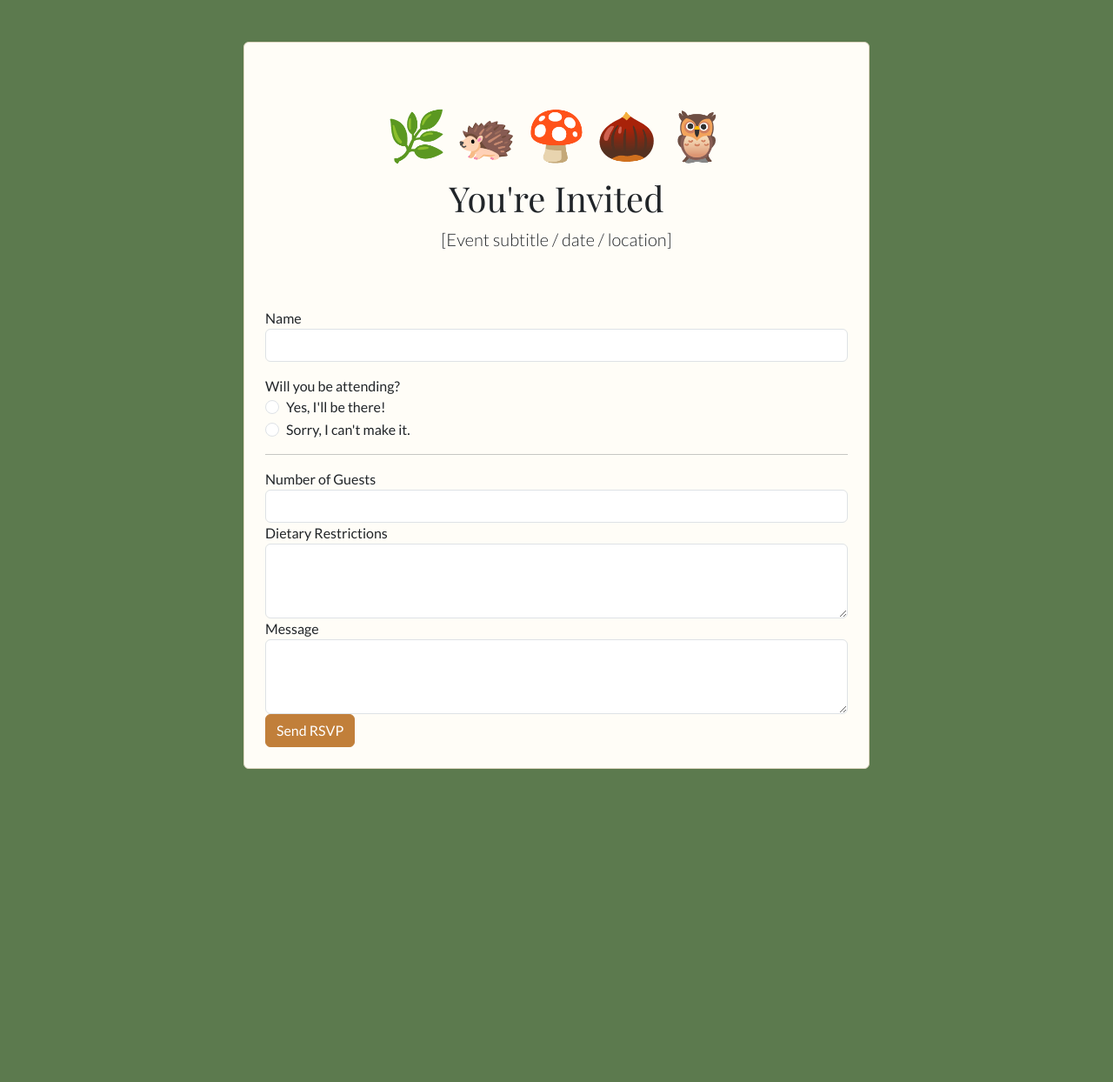
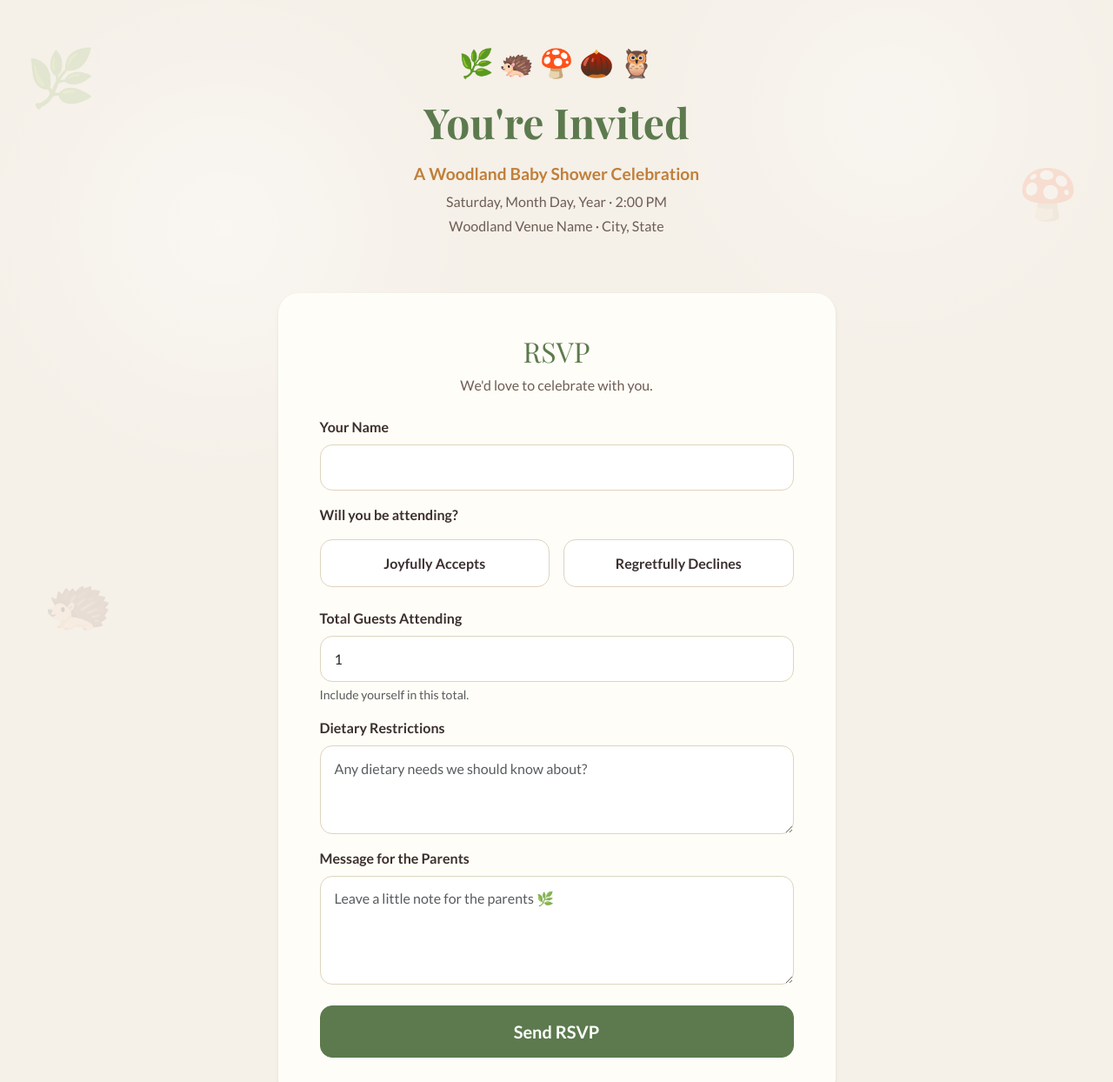
Before and after one commit to fahr-designs/Sortahere, a website: page public/index.html in a window 1280 px wide. Shown: the top 1244 px of the page at 87% size. Before the commit the page ends 932 px from the top, so only its background shows below. Drawn offline with nearby package versions, Linux system fonts and the light colour scheme; a web font is replaced by a local one.

Commit message:
update: changed styles to be more subtle and gentle.

```diff
--- a/public/index.html
+++ b/public/index.html
@@ -1,78 +1,139 @@
-<!doctype html>
+<!DOCTYPE html>
 <html lang="en">
-
 <head>
   <meta charset="UTF-8" />
   <meta name="viewport" content="width=device-width, initial-scale=1.0" />
-    <title>RSVP</title>
+  <title>Baby Shower RSVP</title>
 
-    <!-- Bootstrap CSS -->
-    <link href="https://cdn.jsdelivr.net/npm/bootstrap@5.3.3/dist/css/bootstrap.min.css" rel="stylesheet" />
-    <link
-        href="https://fonts.googleapis.com/css2?family=Playfair+Display:ital,wght@0,400;0,700;1,400&family=Lato:wght@300;400;700&display=swap"
-        rel="stylesheet" />
+  <link rel="preconnect" href="https://fonts.googleapis.com">
+  <link rel="preconnect" href="https://fonts.gstatic.com" crossorigin>
+  <link href="https://fonts.googleapis.com/css2?family=Playfair+Display:wght@400;600;700&family=Lato:wght@300;400;700&display=swap" rel="stylesheet">
 
-    <!-- Custom CSS -->
-    <link rel="stylesheet" href="style.css" />
+  <link href="https://cdn.jsdelivr.net/npm/bootstrap@5.3.3/dist/css/bootstrap.min.css" rel="stylesheet">
+  <link rel="stylesheet" href="style.css">
 </head>
+<body>
 
-<body>
-    <main class="container p-5">
-        <div class="card mx-auto p-4" style="max-width: 720px">
-            <header class="text-center py-5">
-                <div class="display-4">🌿 🦔 🍄 🌰 🦉</div>
-                <h1 class="mt-3">You're Invited</h1>
-                <p class="lead">[Event subtitle / date / location]</p>
+  <div class="background-leaf leaf-1">🌿</div>
+  <div class="background-leaf leaf-2">🍄</div>
+  <div class="background-leaf leaf-3">🦔</div>
+
+  <header class="hero-section text-center py-5">
+    <div class="container">
+      <div class="hero-icons mb-3">🌿 🦔 🍄 🌰 🦉</div>
+      <h1 class="hero-title mb-3">You're Invited</h1>
+      <p class="hero-subtitle mb-1">A Woodland Baby Shower Celebration</p>
+      <p class="hero-details">
+        Saturday, Month Day, Year · 2:00 PM<br>
+        Woodland Venue Name · City, State
+      </p>
+    </div>
   </header>
 
+  <main class="container pb-5">
+    <div class="row justify-content-center">
+      <div class="col-lg-8 col-xl-7">
+
+        <div class="card shadow-sm border-0 rsvp-card">
+          <div class="card-body p-4 p-md-5">
+
+            <div id="error-alert" class="alert alert-danger d-none" role="alert"></div>
+
             <form id="rsvp-form">
-                <label for="name">Name</label>
-                <input type="text" id="name" class="form-control" required />
-
-                <label for="attending" class="mt-3">Will you be attending?</label>
-                <div class="form-check">
-                    <input class="form-check-input" type="radio" name="attending" id="attending-yes" value="yes" required />
-                    <label class="form-check-label" for="attending-yes">Yes, I'll be there!</label>
-                </div>
-                <div class="form-check">
-                    <input class="form-check-input" type="radio" name="attending" id="attending-no" value="no" required />
-                    <label class="form-check-label" for="attending-no">Sorry, I can't make it.</label>
+              <div class="mb-4 text-center">
+                <h2 class="form-title">RSVP</h2>
+                <p class="form-subtitle">We'd love to celebrate with you.</p>
               </div>
 
-                <hr>
-                <!-- guest_count (hidden when attending = 0) -->
-                <div class="form-group" id="guest-count-row" class="d-none">
-                    <label for="guest_count">Number of Guests</label>
-                    <input type="number" id="guest_count" class="form-control" min="0" />
+              <div class="mb-3">
+                <label for="name" class="form-label">Your Name</label>
+                <input
+                  type="text"
+                  class="form-control"
+                  id="name"
+                  name="name"
+                  maxlength="100"
+                  required
+                >
               </div>
-                <!-- dietary textarea -->
-                <div class="form-group">
-                    <label for="dietary">Dietary Restrictions</label>
-                    <textarea id="dietary" class="form-control" rows="3"></textarea>
+
+              <div class="mb-4">
+                <label class="form-label d-block mb-3">Will you be attending?</label>
+
+                <div class="attendance-options">
+                  <input type="radio" class="btn-check" name="attending" id="attending-yes" value="1" autocomplete="off" required>
+                  <label class="btn attendance-btn" for="attending-yes">
+                    Joyfully Accepts
+                  </label>
+
+                  <input type="radio" class="btn-check" name="attending" id="attending-no" value="0" autocomplete="off">
+                  <label class="btn attendance-btn" for="attending-no">
+                    Regretfully Declines
+                  </label>
                 </div>
-                <!-- message textarea -->
-                <div class="form-group">
-                    <label for="message">Message</label>
-                    <textarea id="message" class="form-control" rows="3"></textarea>
               </div>
-                <!-- submit button with spinner -->
-                <button type="submit" id="submit-btn" class="btn btn-primary">Send RSVP</button>
+
+              <div class="mb-3" id="guest-count-row">
+                <label for="guest_count" class="form-label">Total Guests Attending</label>
+                <input
+                  type="number"
+                  class="form-control"
+                  id="guest_count"
+                  name="guest_count"
+                  min="0"
+                  max="10"
+                  value="1"
+                >
+                <div class="form-text">Include yourself in this total.</div>
+              </div>
+
+              <div class="mb-3">
+                <label for="dietary" class="form-label">Dietary Restrictions</label>
+                <textarea
+                  class="form-control"
+                  id="dietary"
+                  name="dietary"
+                  rows="3"
+                  maxlength="300"
+                  placeholder="Any dietary needs we should know about?"
+                ></textarea>
+              </div>
+
+              <div class="mb-4">
+                <label for="message" class="form-label">Message for the Parents</label>
+                <textarea
+                  class="form-control"
+                  id="message"
+                  name="message"
+                  rows="4"
+                  maxlength="500"
+                  placeholder="Leave a little note for the parents 🌿"
+                ></textarea>
+              </div>
+
+              <div class="d-grid">
+                <button type="submit" class="btn btn-primary btn-lg submit-btn" id="submit-btn">
+                  Send RSVP
+                </button>
+              </div>
             </form>
 
-            <!-- Shown on success, hidden by default -->
             <div id="success-message" class="d-none text-center py-4">
-                <div class="display-3">🌿</div>
-                <h2>Thank you!</h2>
-                <p>We've received your RSVP and can't wait to celebrate with you.</p>
+              <div class="success-icon mb-3">🌿</div>
+              <h2 class="success-title">Thank You</h2>
+              <p class="success-text mb-0">
+                Your RSVP has been received and we're looking forward to celebrating together.
+              </p>
             </div>
 
-            <!-- Shown on error, hidden by default -->
-            <div id="error-alert" class="alert alert-danger d-none mt-3"></div>
+          </div>
+        </div>
+
+      </div>
     </div>
   </main>
 
+  <script src="https://cdn.jsdelivr.net/npm/bootstrap@5.3.3/dist/js/bootstrap.bundle.min.js"></script>
   <script src="script.js"></script>
-    <script src="https://cdn.jsdelivr.net/npm/bootstrap@5.3.3/dist/js/bootstrap.bundle.min.js"></script>
 </body>
-
 </html>
--- a/public/style.css
+++ b/public/style.css
@@ -1,25 +1,169 @@
 :root {
-  --color-bg:      #f5f0e8;  /* warm parchment */
-  --color-card:    #fffdf7;  /* soft cream */
-  --color-primary: #5c7a4e;  /* forest green */
-  --color-accent:  #c17f3a;  /* acorn amber */
-  --color-text:    #3b2f2f;  /* dark bark */
+  --color-bg: #f5f0e8;
+  --color-card: #fffdf7;
+  --color-primary: #5c7a4e;
+  --color-primary-dark: #48613d;
+  --color-accent: #c17f3a;
+  --color-text: #3b2f2f;
+  --color-border: #ddd5c0;
 }
 
 body {
-  background-color: var(--color-primary);
+  background-color: var(--color-bg);
+  background-image:
+    radial-gradient(circle at 20% 20%, rgba(255,255,255,0.45), transparent 20%),
+    radial-gradient(circle at 80% 10%, rgba(255,255,255,0.35), transparent 18%),
+    radial-gradient(circle at 50% 80%, rgba(255,255,255,0.3), transparent 25%);
+  color: var(--color-text);
   font-family: 'Lato', sans-serif;
+  min-height: 100vh;
+  position: relative;
+  overflow-x: hidden;
+}
+
+.hero-section {
+  position: relative;
+  z-index: 2;
+}
+
+.hero-icons {
+  font-size: 2rem;
+}
+
+.hero-title,
+.form-title,
+.success-title {
+  font-family: 'Playfair Display', serif;
+}
+
+.hero-title {
+  font-size: 3rem;
+  font-weight: 700;
+  color: var(--color-primary);
+}
+
+.hero-subtitle {
+  font-size: 1.2rem;
+  color: var(--color-accent);
+  font-weight: 700;
+}
+
+.hero-details {
+  color: #6d5d56;
+  line-height: 1.7;
+}
+
+.rsvp-card {
+  background-color: var(--color-card);
+  border-radius: 24px;
+}
+
+.form-title {
+  color: var(--color-primary);
+  font-size: 2rem;
+}
+
+.form-subtitle {
+  color: #6d5d56;
+}
+
+.form-label {
+  font-weight: 700;
   color: var(--color-text);
 }
 
-h1, h2, h3 { font-family: 'Playfair Display', serif; }
-
-.btn-primary {
-  background-color: var(--color-accent);
-  border-color: var(--color-accent);
+.form-control {
+  border: 1px solid var(--color-border);
+  border-radius: 14px;
+  padding: 0.85rem 1rem;
+  background-color: #fff;
 }
 
-.card {
-  background-color: var(--color-card);
-  border: 1px solid #ddd5c0;
+.form-control:focus {
+  border-color: var(--color-primary);
+  box-shadow: 0 0 0 0.2rem rgba(92, 122, 78, 0.15);
 }
+
+.attendance-options {
+  display: flex;
+  gap: 1rem;
+  flex-wrap: wrap;
+}
+
+.attendance-btn {
+  border: 1px solid var(--color-border);
+  background: #fff;
+  color: var(--color-text);
+  border-radius: 14px;
+  padding: 0.9rem 1.2rem;
+  font-weight: 700;
+  flex: 1;
+  min-width: 200px;
+}
+
+.btn-check:checked + .attendance-btn {
+  background-color: var(--color-primary);
+  border-color: var(--color-primary);
+  color: #fff;
+}
+
+.submit-btn {
+  background-color: var(--color-primary);
+  border-color: var(--color-primary);
+  border-radius: 14px;
+  padding: 0.9rem 1rem;
+  font-weight: 700;
+}
+
+.submit-btn:hover,
+.submit-btn:focus {
+  background-color: var(--color-primary-dark);
+  border-color: var(--color-primary-dark);
+}
+
+.success-icon {
+  font-size: 3rem;
+}
+
+.success-text {
+  color: #6d5d56;
+}
+
+.background-leaf {
+  position: fixed;
+  opacity: 0.12;
+  pointer-events: none;
+  z-index: 1;
+}
+
+.leaf-1 {
+  top: 40px;
+  left: 30px;
+  font-size: 4rem;
+}
+
+.leaf-2 {
+  top: 180px;
+  right: 40px;
+  font-size: 3.5rem;
+}
+
+.leaf-3 {
+  bottom: 60px;
+  left: 50px;
+  font-size: 4rem;
+}
+
+@media (max-width: 768px) {
+  .hero-title {
+    font-size: 2.3rem;
+  }
+
+  .attendance-options {
+    flex-direction: column;
+  }
+
+  .attendance-btn {
+    width: 100%;
+  }
+}
```
Lines whose indentation alone changed are shown as unchanged.
